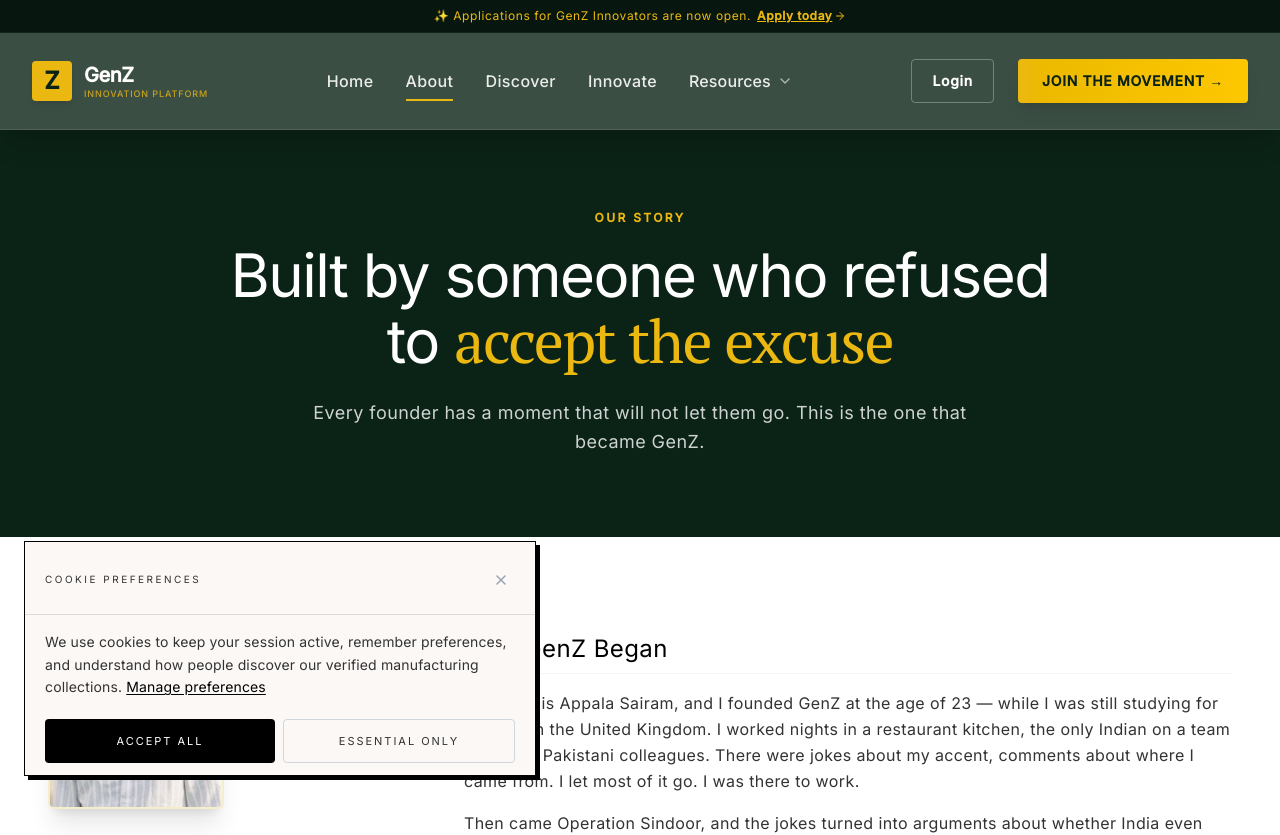
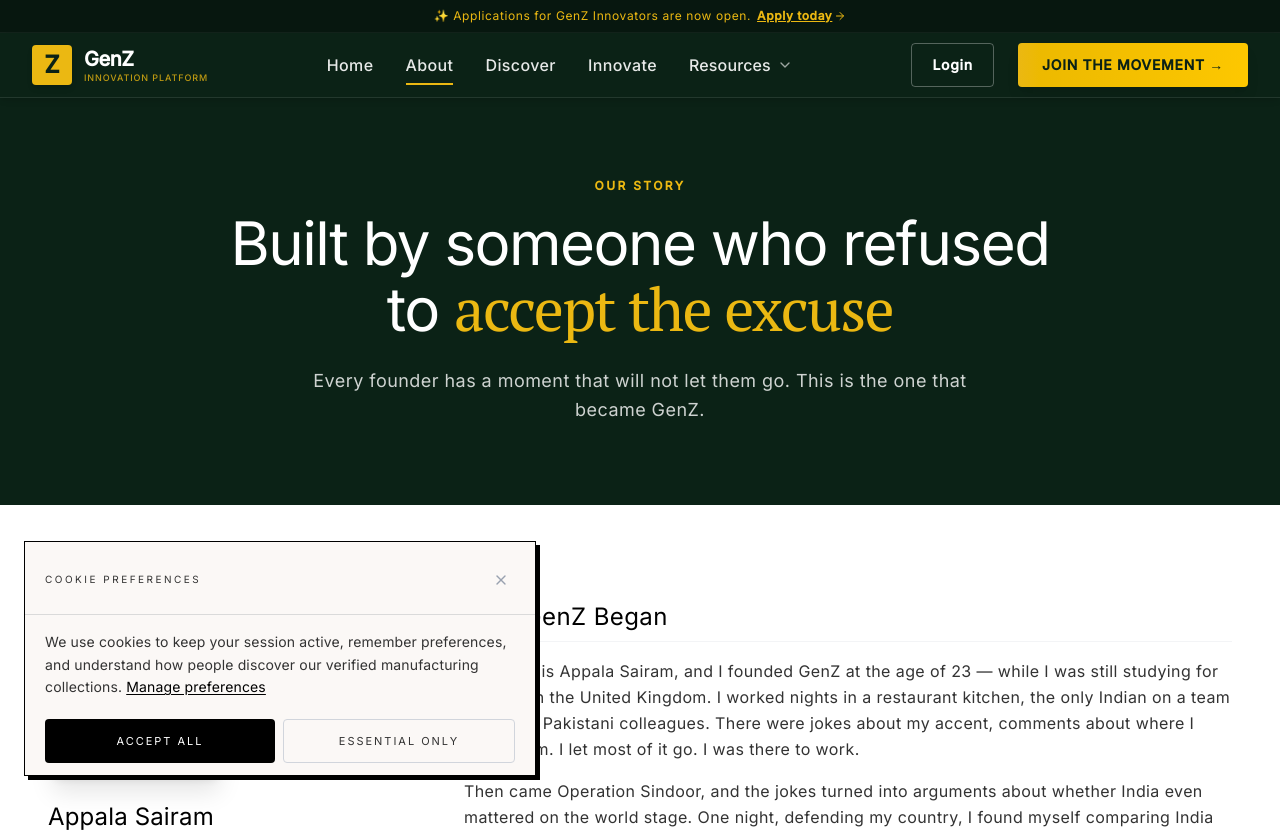
Before and after one commit to Ankith-sara/GenZ, a Next.js app: page /about in a window 1280 px wide. Shown: the top 835 px of the page. Built offline with nearby package versions, Linux system fonts and the light colour scheme; no server answers.

Commit message:
Navbar commit

```diff
--- a/package.json
+++ b/package.json
@@ -1,6 +1,6 @@
 {
   "name": "genz-app",
-  "version": "0.1.1",
+  "version": "0.1.3",
   "private": true,
   "scripts": {
     "dev": "next dev",
--- a/src/components/main-header.tsx
+++ b/src/components/main-header.tsx
@@ -70,9 +70,9 @@ export function MainHeader({ isLoggedIn, role, userName, signOutAction }: MainHe
       </div>
 
       {/* 1. Floating Glass Header & 9. Bigger Sizing */}
-      <header className="sticky top-0 z-50 backdrop-blur-xl bg-forest-green/80 border-b border-white/10 shadow-xl transition-all duration-300">
+      <header className="sticky top-0 z-50 bg-forest-green border-b border-white/10 shadow-md transition-all duration-300">
         <div className="mx-auto max-w-7xl px-6 lg:px-8">
-          <div className="flex h-24 items-center justify-between">
+          <div className="flex h-16 items-center justify-between">
             {/* 2. Better Logo Card */}
             <Link href="/" className="flex items-center gap-3 group">
               <div className="w-10 h-10 bg-gold-yellow flex items-center justify-center text-forest-green font-black text-2xl rounded-[4px] shadow-md group-hover:scale-105 transition-transform duration-300">
@@ -376,7 +376,7 @@ export function MainHeader({ isLoggedIn, role, userName, signOutAction }: MainHe
                     <Link href="/login" onClick={() => setIsOpen(false)}>Login</Link>
                   </Button>
                   <Button asChild className="w-full bg-gradient-to-r from-gold-yellow to-yellow-400 text-forest-green font-bold shadow-lg hover:scale-105 transition-all duration-300 rounded-[4px] h-10 text-xs uppercase tracking-wider border-none">
-                    <Link href="/#waitlist" onClick={() => setIsOpen(false)}>Join the Movement →</Link>
+                    <Link href="/#waitlist" onClick={() => setIsOpen(false)}>Join the Movement</Link>
                   </Button>
                 </>
               )}
```
